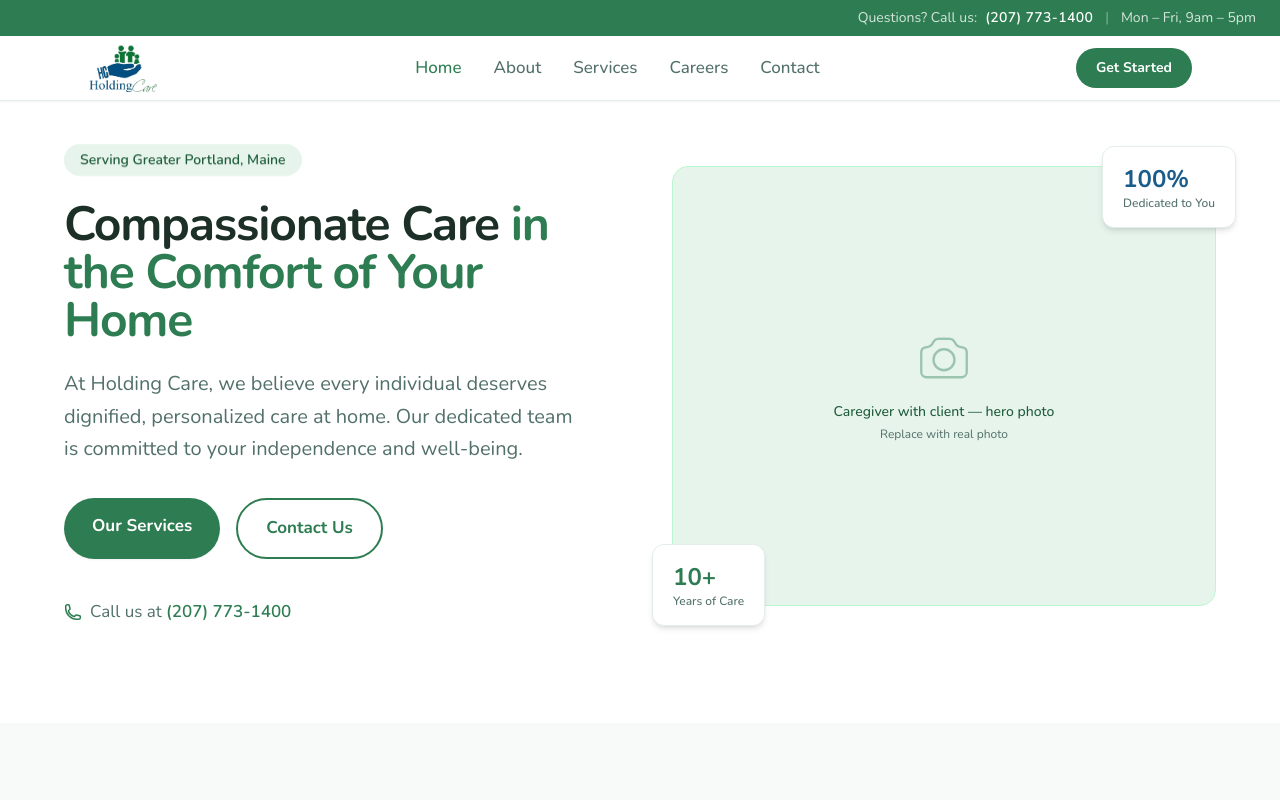
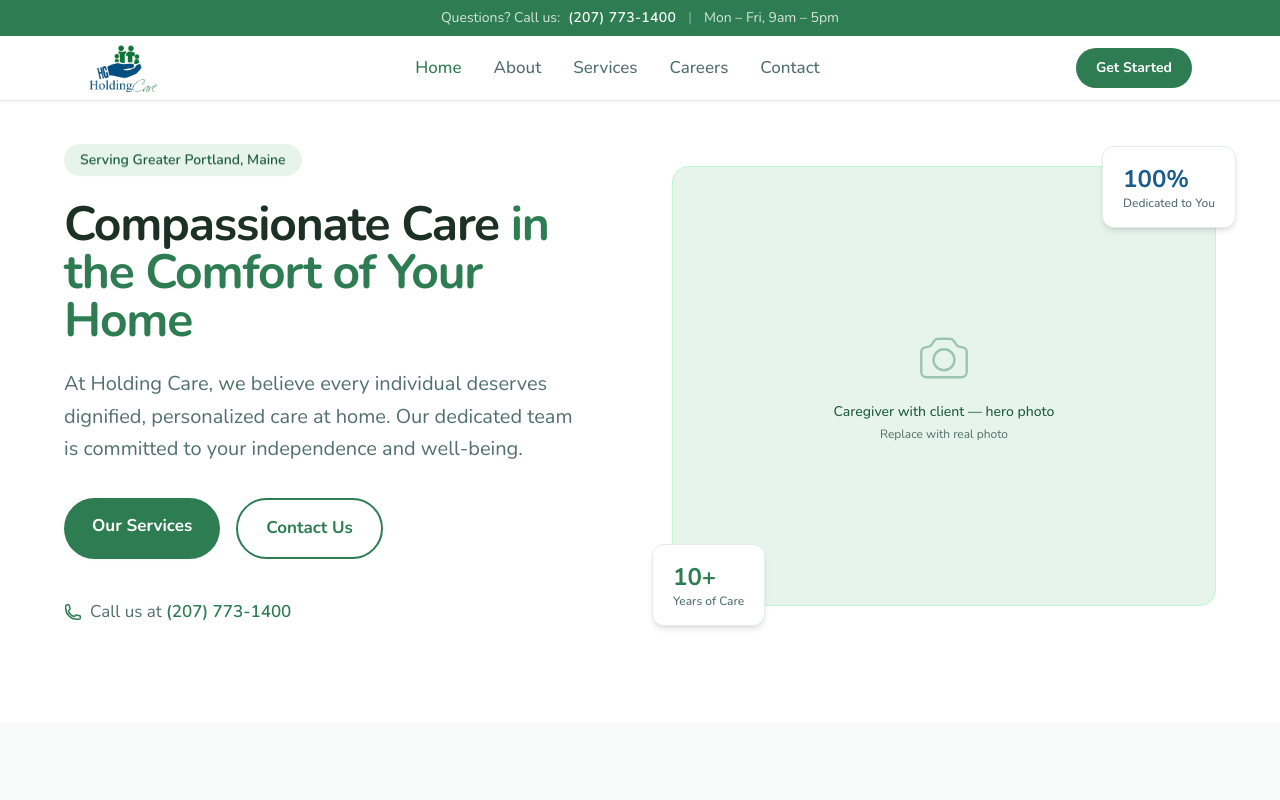
Before and after one commit to mohamedanoor/Holding-Care, a Next.js app: page / in a window 1280 px wide. Shown: the top 800 px of the page. Built offline with nearby package versions, Linux system fonts and the light colour scheme.

Commit message:
center top bar text

```diff
--- a/components/layout/Navbar.tsx
+++ b/components/layout/Navbar.tsx
@@ -21,7 +21,7 @@ export default function Navbar() {
   return (
     <header className="fixed top-0 left-0 right-0 z-50 bg-white border-b border-[var(--border-light)] shadow-sm">
       {/* Top bar — phone number */}
-      <div className="bg-[var(--green)] text-white text-sm py-2 px-6 text-center md:text-right">
+      <div className="bg-[var(--green)] text-white text-sm py-2 px-6 text-center md:text-center">
         <span className="mr-2 opacity-80">Questions? Call us:</span>
         <a
           href="tel:+12077731400"
```
